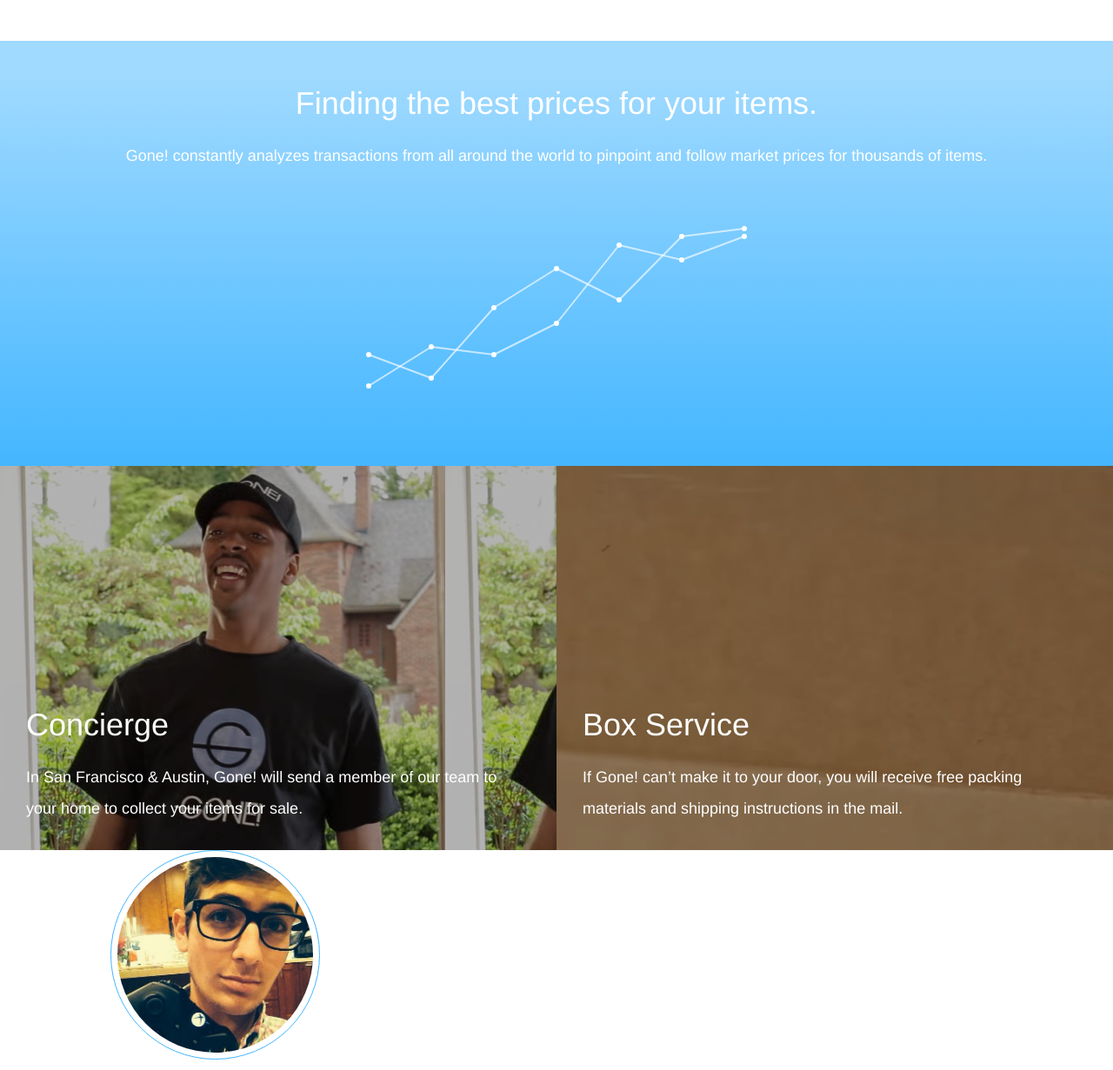
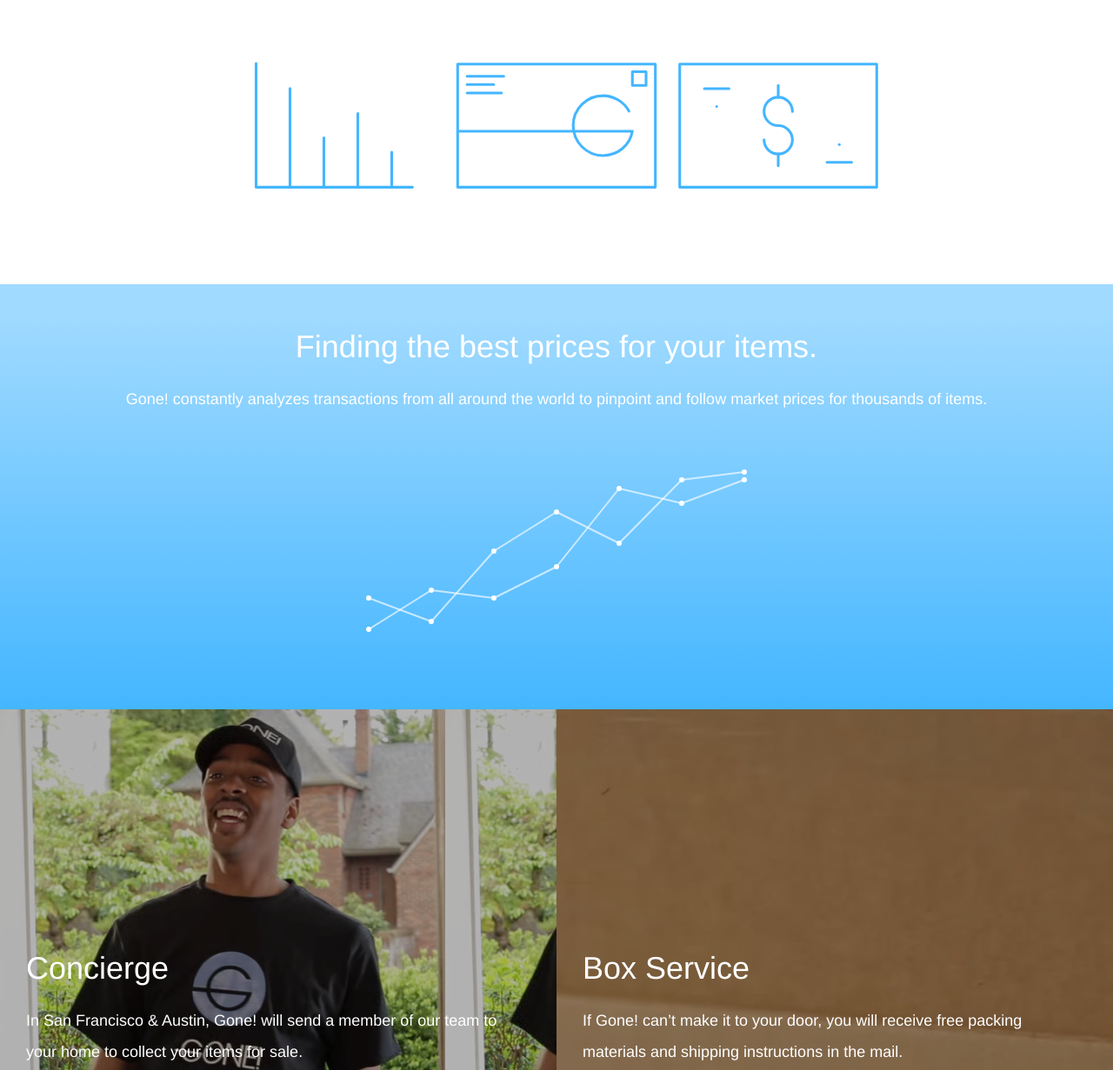
Before and after one commit to kylebillings/gone-marketing-page, a plain HTML site: page index.html in a window 1280 px wide. Shown: the part 802-2033 px from the top of the page at 87% size. Drawn offline with nearby package versions, Linux system fonts and the light colour scheme.

Commit message:
first commit

```diff
--- a/css/main.css
+++ b/css/main.css
@@ -254,7 +254,7 @@ p {
 
 .headshot {
     border: 1px solid #44B6FF;
-    border-radius: 2000px;
+    border-radius: 9999px;
     padding: 7px;
     width: 225px;
 }
--- a/index.html
+++ b/index.html
@@ -66,6 +66,9 @@
                         <h1>Gone is designed to help you sell your things.</h1>
                         <hr class="blue-line">
                         <p class="margin-bottom">Gone! takes care of the logistics of selling from finding the best listing prices for your items to handling all packaging and shipments and collecting money for your sales.</p>
+                        <img style="height: 250px;" class="margin-bottom" src="img/icons-02.svg" alt="">
+                        <img style="height: 250px;" class="margin-bottom" src="img/icons-03.svg" alt="">
+                        <img style="height: 250px;" class="margin-bottom" src="img/icons-04.svg" alt="">
                     </header>
             </div> <!-- #main -->
         </div> <!-- #intro-container -->
```
Also changed, not shown: img/icons-01.svg (added), img/icons-02.svg (added), img/icons-03.svg (added), img/icons-04.svg (added), img/icons-06.svg (added), img/icons_Artboard 1 copy 4-05.svg (added).
